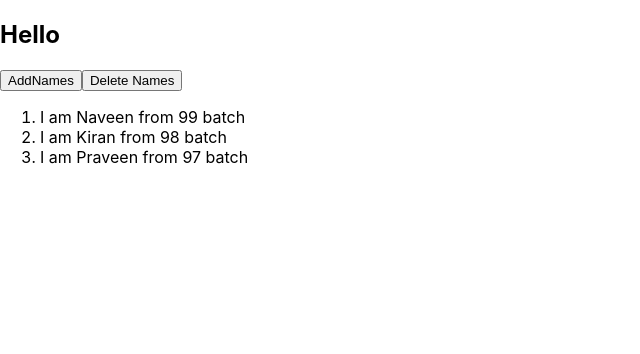
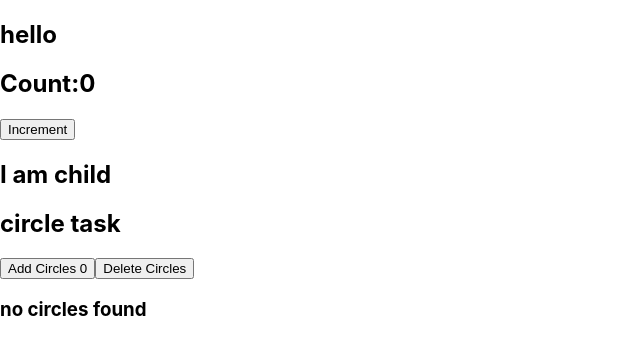
Before and after one commit to Naveenyadav2002/My-React, a React (Create React App) app: page / in a window 1280 px wide. Shown: the top 354 px of the page, without its empty margins (0-640 px from the left). Built offline with nearby package versions, Linux system fonts and the light colour scheme.

Commit message:
pure-components and circle task

```diff
--- a/src/App.js
+++ b/src/App.js
@@ -27,11 +27,9 @@ import UseStateComponent4 from "./component/hooks/useState4";
 function App() {
   return (
     <>
-{/* <UseStateComponent1/>
- <UseStateComponent2/>
-<UseStateComponent3/>  */}
-<UseStateComponent4/>
- {/* <CircleComponent/> */}
+
+ <ParentComponent/>
+ <CircleComponent/>
 
 </>
 
```
